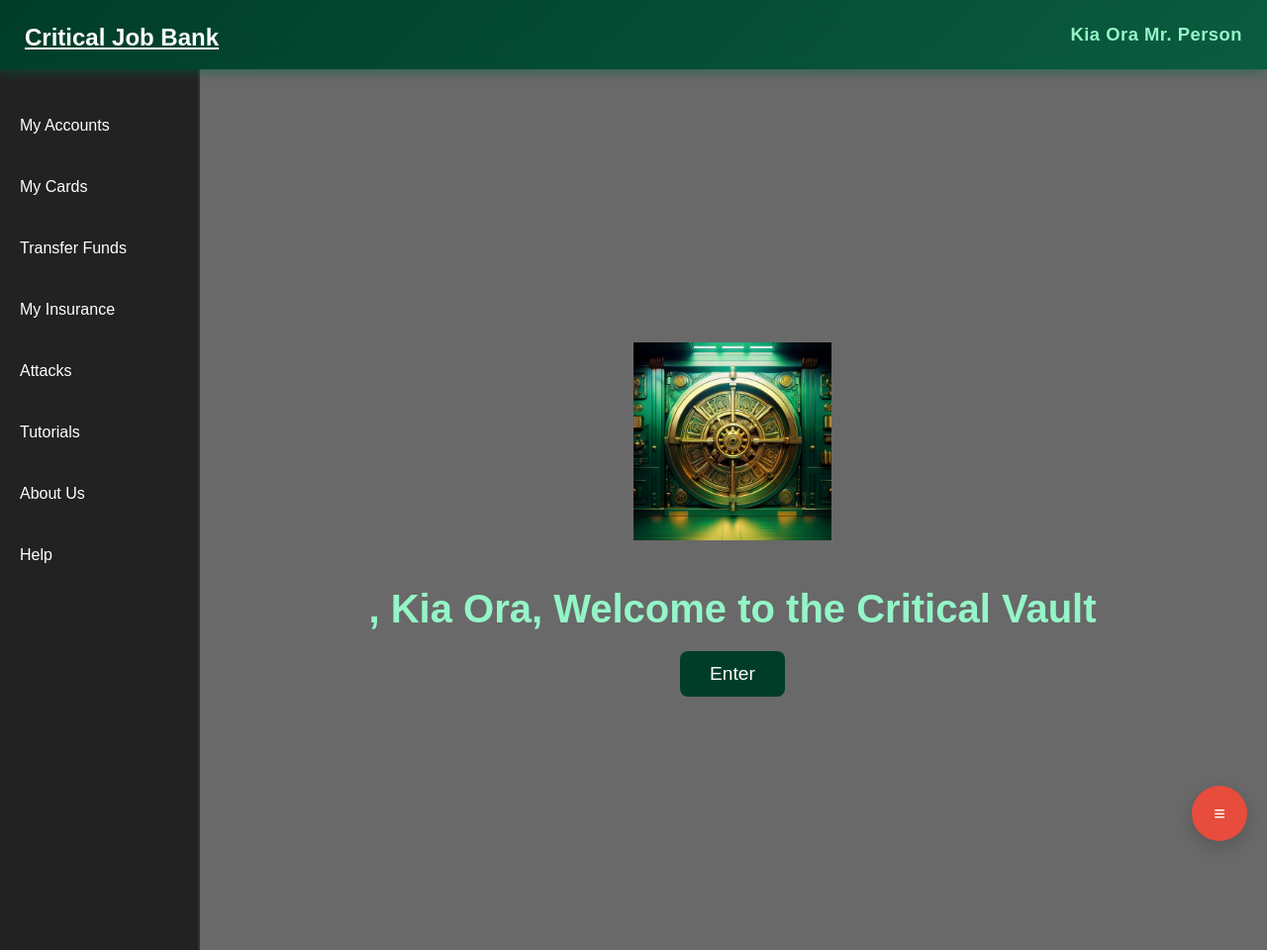
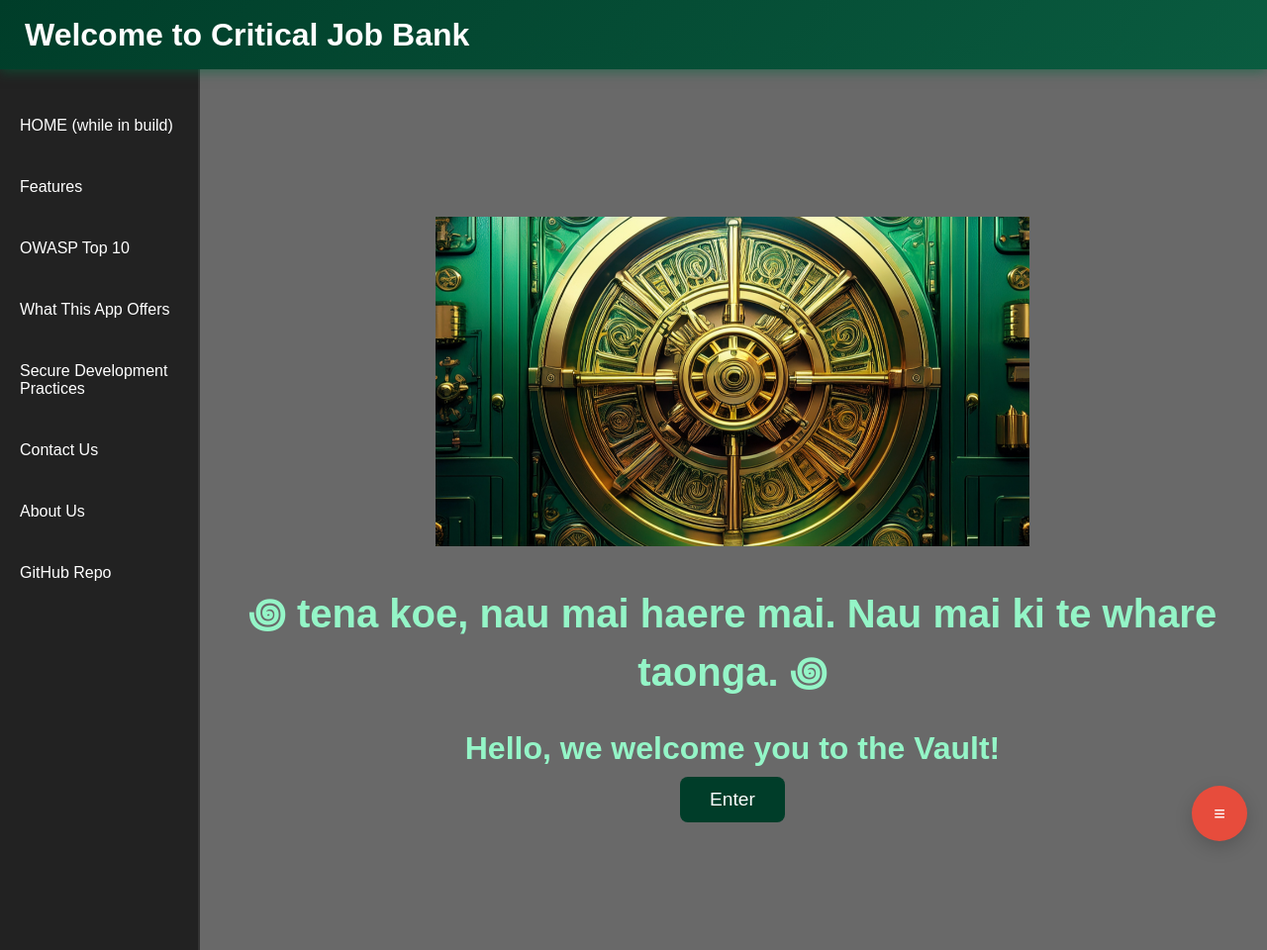
Before and after one commit to NZShroomy/Vulnerable-Web-app, a Flask app: page / in a window 1280 px wide. Shown: the whole page at 99% size. Run offline with Flask 3, Linux system fonts and the light colour scheme.

Commit message:
Added - dropdown, settings(TBC), Working splash,
splash is now 'home' and there is quick access to 'homepage' for now until login system fully functional. dropdown added for settings and logout, which takes you back to the splash page. made sidebar and header content blocked so that can be overridden for splash page. no links working yet for splash except temporary 'homepage' and "ENTER" to login

```diff
--- a/app.py
+++ b/app.py
@@ -5,6 +5,14 @@ app = Flask(__name__)
 @app.route('/')
 def home():
     return render_template('Splash.html') #change to splash  when finished
+
+@app.route('/splash')
+def splash():
+    return render_template('Splash.html')
+
+@app.route('/homepage')
+def homepage():
+    return render_template('Homepage.html')
 
 @app.route('/login')
 def login():
@@ -50,5 +58,9 @@ def tutorials():
 def help():
     return render_template('Help.html')
 
+@app.route('/settings')
+def settings():
+    return render_template('Settings.html')
+
 if __name__ == '__main__':
     app.run(debug=True)
--- a/static/global.css
+++ b/static/global.css
@@ -59,13 +59,72 @@ header {
     text-decoration: none;
     transition: all 0.3s ease;
     font-size: 1.15rem;
+    cursor: pointer;
+    position: relative;
 }
 
+.header-account-link::after {
+    opacity: 0;
+    transition: opacity 0.2s ease;
+}
 
 /* Subtle koru glow on hover */
 .header-account-link:hover {
     color: white;
     text-shadow: 0 0 10px #94f5c7;
+    content: "▾" #94f5c7;
+}
+
+/* Add arrow only when hovered */
+.header-account-link:hover::after {
+    content: " ▾";           /* the arrow character */
+    position: absolute;
+    right: -20px;            /* adjust horizontal placement */
+    top: 0;
+    font-size: 1rem;
+    color: #94f5c7;          /* jade accent */
+    opacity: 1;
+}
+
+/* Container for greeting + dropdown */
+.header-account {
+    position: relative;
+    display: inline-block;
+    margin-left: auto; /* stays on the right */
+}
+
+/* Dropdown panel */
+.header-dropdown {
+    display: none;
+    position: absolute;
+    right: 0;
+    top: 100%; /* directly under header */
+    width: 100%;
+    background: #ffffffdd;
+    border: 2px solid #0a5c40;
+    border-radius: 8px;
+    padding: 5px 0;
+    box-shadow: 0 4px 15px rgba(0, 0, 0, 0.3);
+    backdrop-filter: blur(4px);
+    z-index: 2000;
+}
+
+/* Dropdown links */
+.header-dropdown a {
+    display: block;
+    padding: 10px 14px;
+    text-decoration: none;
+    color: #003d29;
+    font-weight: 600;
+}
+
+.header-dropdown a:hover {
+    background: #c7fce7; /* soft koru-themed green */
+}
+
+/* Show menu on hover */
+.header-account:hover .header-dropdown {
+    display: block;
 }
 
 .sidebar {
@@ -195,16 +254,22 @@ main {
 
 /* Image size */
 .splash-image {
-    width: 200px;
+    width: 600px;
     height: auto;
-    margin-bottom: 20px;
+    margin-bottom: 10px;
 }
 
 /* Title */
 .splash-title {
     font-size: 2.5rem;
     color: #94f5c7;  /* jade tone */
-    margin-bottom: 20px;
+    margin-bottom: 10px;
+}
+
+.splash-title2 {
+    font-size: 2rem;
+    color: #94f5c7;  /* jade tone */
+    margin-bottom: 10px;
 }
 
 /* Button */
--- a/templates/Base.html
+++ b/templates/Base.html
@@ -9,12 +9,24 @@
 <body>
   <div class="layout-grid">
     <header>
+      {% block header %}
       <div class ="header-title">
-      <h1><a href="{{ url_for('home') }}">Critical Job Bank </a> </h1>
+      <h1><a href="{{ url_for('homepage') }}">Critical Job Bank </a> </h1>
       </div>
-      <a href="Splash.html" class="header-account-link">Kia Ora Mr. Person</a>
+
+      <div class="header-account">
+        <div class="header-account-link">Kia Ora, Mr Person</div>
+
+        <div class="header-dropdown">
+          <a href="{{ url_for('settings') }}">⚙ Settings</a>
+          <a href="{{ url_for('splash') }}">꩜ Logout</a>
+        </div>
+      </div>
+      {% endblock %}
     </header>
+
     <nav class="sidebar">
+      {% block sidebar %}
       <ul>
         <li><a href="{{ url_for('my_accounts') }}">My Accounts</a></li>
         <li><a href="{{ url_for('my_cards') }}">My Cards</a></li>
@@ -25,6 +37,7 @@
         <li><a href="{{ url_for('aboutus') }}">About Us</a></li>
         <li><a href="{{ url_for('help') }}">Help</a></li>
       </ul>
+      {% endblock %}
     </nav>
 
     <main>
--- a/templates/Splash.html
+++ b/templates/Splash.html
@@ -2,14 +2,32 @@
 {% extends "Base.html" %}
 {% block title %}Splash{% endblock %}
 <!-- main content change this per page-->
+{% block header %}
+<!-- Optional: a simpler or empty header for splash -->
+<div class="header-title">
+    <h1>Welcome to Critical Job Bank</h1>
+</div>
+{% endblock %}
+
+{% block sidebar %}
+<!-- Optional: empty sidebar or minimal links -->
+<ul>
+    <li><a href="{{ url_for('homepage') }}">HOME (while in build)</a></li>
+    <li><a href="#features">Features</a></li>
+    <li><a href="#owasp">OWASP Top 10</a></li>
+    <li><a href="#offers">What This App Offers</a></li>
+    <li><a href="#dev">Secure Development Practices</a></li>
+    <li><a href="#contact">Contact Us</a></li>
+    <li><a href="#about">About Us</a></li>
+    <li><a href="https://github.com/your-repo" target="_blank">GitHub Repo</a></li>
+</ul>
+{% endblock %}
+
 {% block content %}
- <div class="splash-container">
-    <img src="{{ url_for('static', filename='images/VaultGreen.png') }}"
-         class="splash-image">
-
-    <h1 class="splash-title">, Kia Ora, Welcome to the Critical Vault</h1>
-
-    <a href="{{ url_for('home') }}" class="splash-button">Enter</a>
+<div class="splash-container">
+    <img src="{{ url_for('static', filename='images/VaultGreenNarrow.png') }}" class="splash-image">
+    <h1 class="splash-title">꩜ tena koe, nau mai haere mai. Nau mai ki te whare taonga. ꩜</h1>
+    <h1 class="splash-title2">Hello, we welcome you to the Vault!</h1>
+    <a href="{{ url_for('login') }}" class="splash-button">Enter</a>
 </div>
-
 {% endblock %}
```
Also changed, not shown: templates/Settings.html (added, +8 -0 lines).
